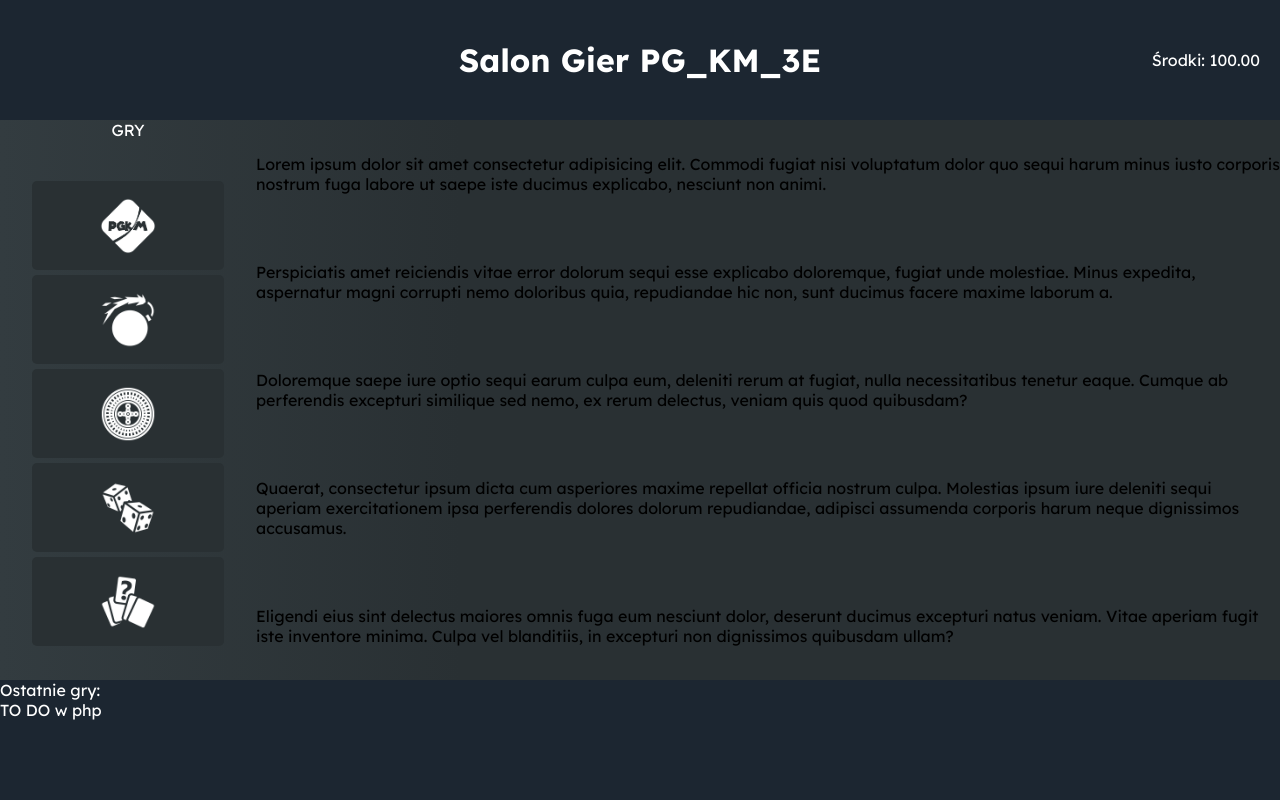
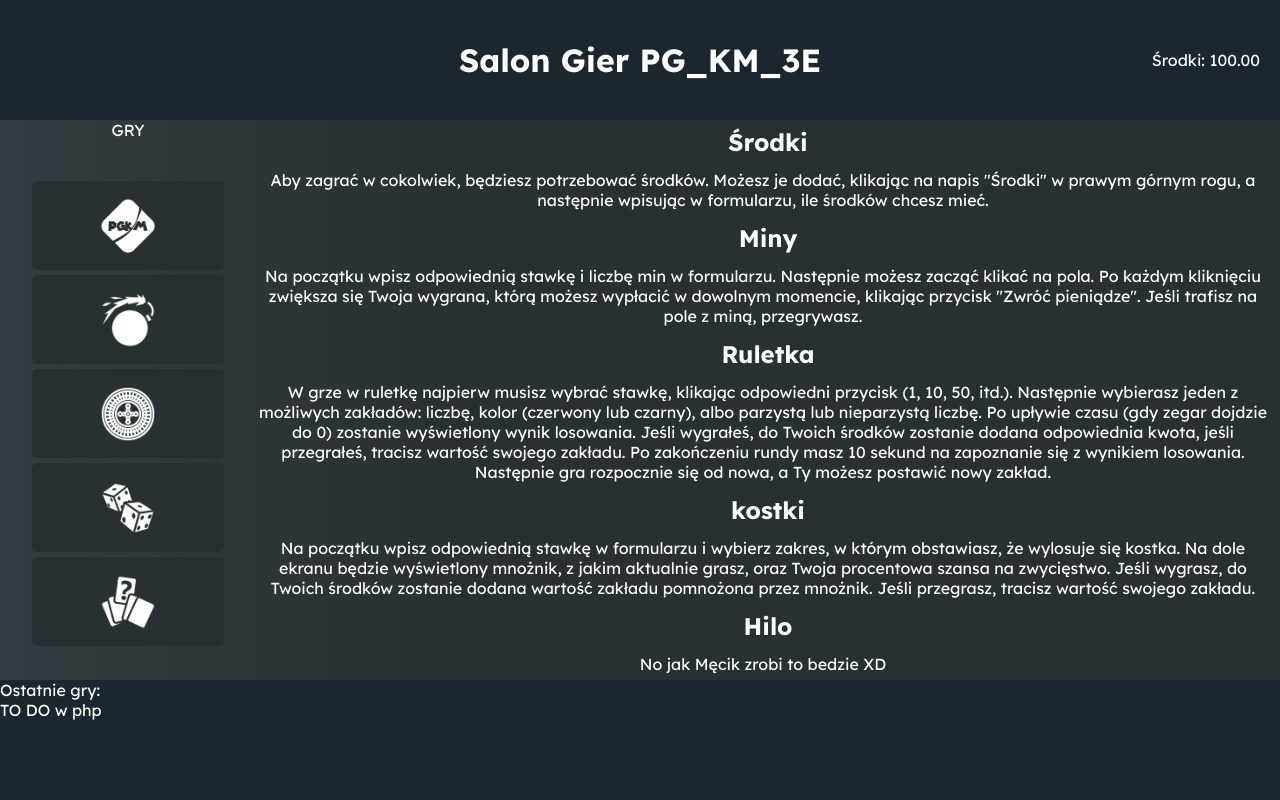
Before and after one commit to borek111/PG_KM_projekt, a PHP site: page /podstrony/poradnik.html in a window 1280 px wide. Run offline with PHP 8.4, Linux system fonts and the light colour scheme.

Commit message:
Wpisanie do poradnika wlaściwych tekstów

```diff
--- a/css/poradnik.css
+++ b/css/poradnik.css
@@ -49,6 +49,7 @@ header {
     right: 20px;
     top: 50%;
     transform: translateY(-50%);
+    color: white;
 }
 nav{
     width: 20%;
@@ -87,10 +88,9 @@ nav>a{
 section{
     display:flex;
     width: 80%;
-    height: 70vh;
+    min-height: 70vh;
     align-items: center;
     flex-wrap: wrap;
-
 }
 footer{
     background-color: #1c2631;
@@ -98,3 +98,17 @@ footer{
     width:100%;
     color: white;
 }
+section > h2 {
+    color: white;
+    text-align: center;
+    width: 100%;
+    margin: 0px;
+}
+
+section > p{
+    color:white;
+    text-align: center;
+    width: 100%;
+    padding-right: 10px;
+    margin: 0px;
+}
--- a/index.html
+++ b/index.html
@@ -29,7 +29,7 @@
                 <div class="text">
                     <h2>Zagraj w naszym salonie gier online i przeżyj niezapomnianą przygodę! Oferujemy szeroki wybór gier, które zapewnią Ci emocjonującą zabawę oraz szansę na wygrane. Zarejestruj się teraz i rozpocznij grę już dziś!</h2>
                     <br>
-                    <p>Kliknij na książkę, aby dowiedzieć się więcej!</p>
+                    <p>Kliknij na książkę, aby dowiedzieć się w jaki sposób grać</p>
                 </div>
                 <div class="poradnik">
                     <div class="poradnik_link">
--- a/js/hilo.js
+++ b/js/hilo.js
@@ -37,7 +37,6 @@ function startGry() {
 
     //document.querySelector('button[type="submit"]').disabled = true;
 
-    document.getElementById("kwota-zwrotu").textContent = kwotaZwrotu.toFixed(2);
 }
 
 function Losowanie() {
--- a/podstrony/kostki.html
+++ b/podstrony/kostki.html
@@ -39,7 +39,7 @@
                     <br><br>
                     <div id="wyniki" class="wyniki">
                         <hr><br><br>
-                        <p id="wygrana">Ostatnia Wygrana: </p><br>
+                        <p id="wygrana">Ostatnia wygrana: </p><br>
                     </div>
                 </div>
             </div>
--- a/podstrony/poradnik.html
+++ b/podstrony/poradnik.html
@@ -14,7 +14,7 @@
     <div class="main">
         <header>
             <h1 class="naglowek">Salon Gier PG_KM_3E</h1>
-            <p class="srodki">Środki:</p>
+            <a href="srodki.html"><p class="srodki">Środki:</p></a>
         </header>
         <nav>
             <p class="gry">GRY</p>
@@ -25,11 +25,20 @@
             <a href="hilo.html"><div class="nav_link"><img src="../grafika/karty/kartylogo.png" alt="karty"></div></a>
         </nav>
         <section>
-            <p>Lorem ipsum dolor sit amet consectetur adipisicing elit. Commodi fugiat nisi voluptatum dolor quo sequi harum minus iusto corporis nostrum fuga labore ut saepe iste ducimus explicabo, nesciunt non animi.</p>
-            <p>Perspiciatis amet reiciendis vitae error dolorum sequi esse explicabo doloremque, fugiat unde molestiae. Minus expedita, aspernatur magni corrupti nemo doloribus quia, repudiandae hic non, sunt ducimus facere maxime laborum a.</p>
-            <p>Doloremque saepe iure optio sequi earum culpa eum, deleniti rerum at fugiat, nulla necessitatibus tenetur eaque. Cumque ab perferendis excepturi similique sed nemo, ex rerum delectus, veniam quis quod quibusdam?</p>
-            <p>Quaerat, consectetur ipsum dicta cum asperiores maxime repellat officia nostrum culpa. Molestias ipsum iure deleniti sequi aperiam exercitationem ipsa perferendis dolores dolorum repudiandae, adipisci assumenda corporis harum neque dignissimos accusamus.</p>
-            <p>Eligendi eius sint delectus maiores omnis fuga eum nesciunt dolor, deserunt ducimus excepturi natus veniam. Vitae aperiam fugit iste inventore minima. Culpa vel blanditiis, in excepturi non dignissimos quibusdam ullam?</p>
+            <h2>Środki</h2>
+            <p>Aby zagrać w cokolwiek, będziesz potrzebować środków. Możesz je dodać, klikając na napis "Środki" w prawym górnym rogu, a następnie wpisując w formularzu, ile środków chcesz mieć.</p>
+
+            <h2>Miny</h2>
+            <p>Na początku wpisz odpowiednią stawkę i liczbę min w formularzu. Następnie możesz zacząć klikać na pola. Po każdym kliknięciu zwiększa się Twoja wygrana, którą możesz wypłacić w dowolnym momencie, klikając przycisk "Zwróć pieniądze". Jeśli trafisz na pole z miną, przegrywasz.</p>
+
+            <h2>Ruletka</h2>
+            <p>W grze w ruletkę najpierw musisz wybrać stawkę, klikając odpowiedni przycisk (1, 10, 50, itd.). Następnie wybierasz jeden z możliwych zakładów: liczbę, kolor (czerwony lub czarny), albo parzystą lub nieparzystą liczbę. Po upływie czasu (gdy zegar dojdzie do 0) zostanie wyświetlony wynik losowania. Jeśli wygrałeś, do Twoich środków zostanie dodana odpowiednia kwota, jeśli przegrałeś, tracisz wartość swojego zakładu. Po zakończeniu rundy masz 10 sekund na zapoznanie się z wynikiem losowania. Następnie gra rozpocznie się od nowa, a Ty możesz postawić nowy zakład.</p>
+
+            <h2>kostki</h2>
+            <p>Na początku wpisz odpowiednią stawkę w formularzu i wybierz zakres, w którym obstawiasz, że wylosuje się kostka. Na dole ekranu będzie wyświetlony mnożnik, z jakim aktualnie grasz, oraz Twoja procentowa szansa na zwycięstwo. Jeśli wygrasz, do Twoich środków zostanie dodana wartość zakładu pomnożona przez mnożnik. Jeśli przegrasz, tracisz wartość swojego zakładu.</p>
+
+            <h2>Hilo</h2>
+            <p>No jak Męcik zrobi to bedzie XD</p>
         </section>
         <footer>
             Ostatnie gry:
```
Also changed, not shown: js/kostki.js (+5 -12 lines).
